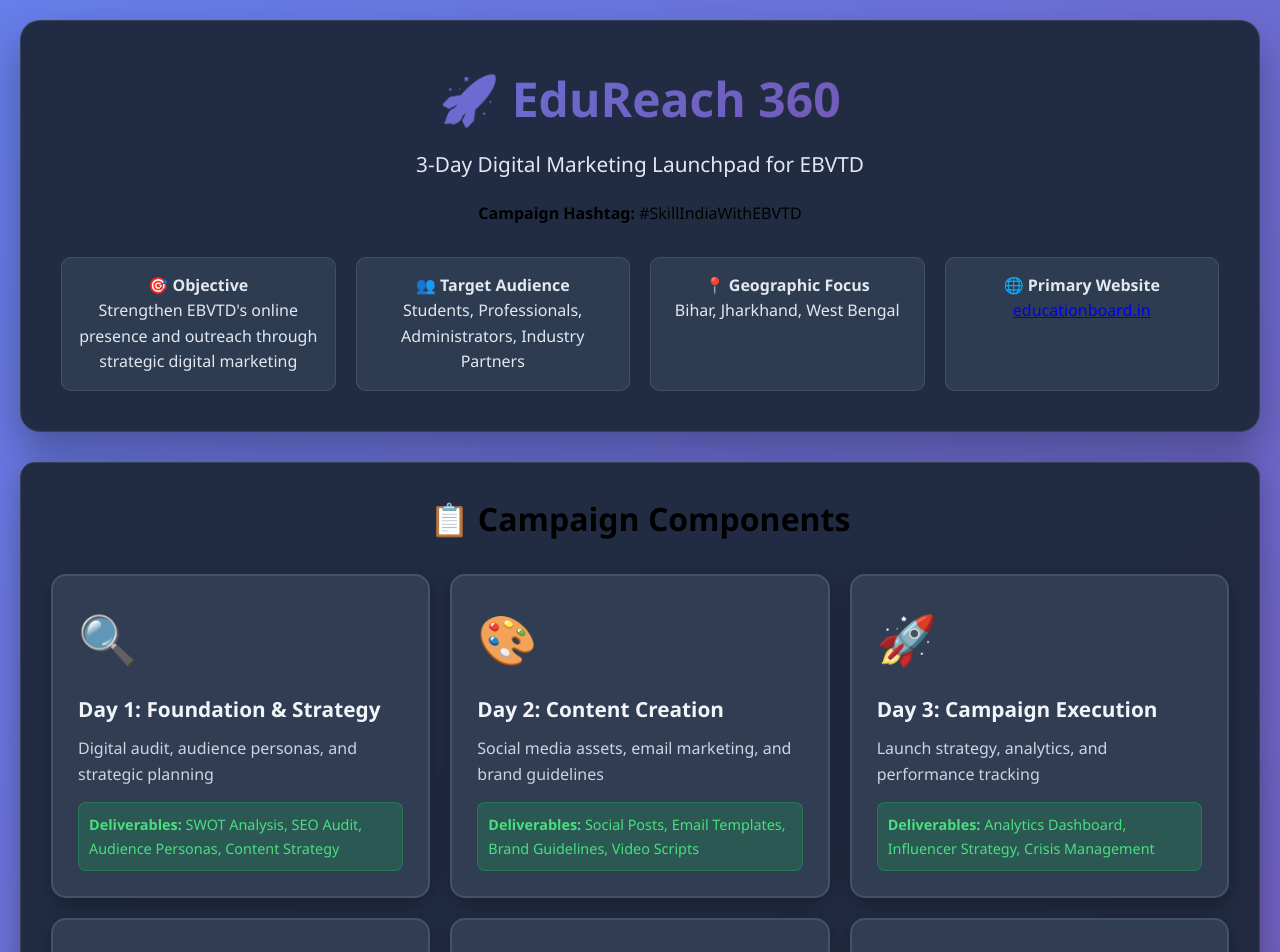
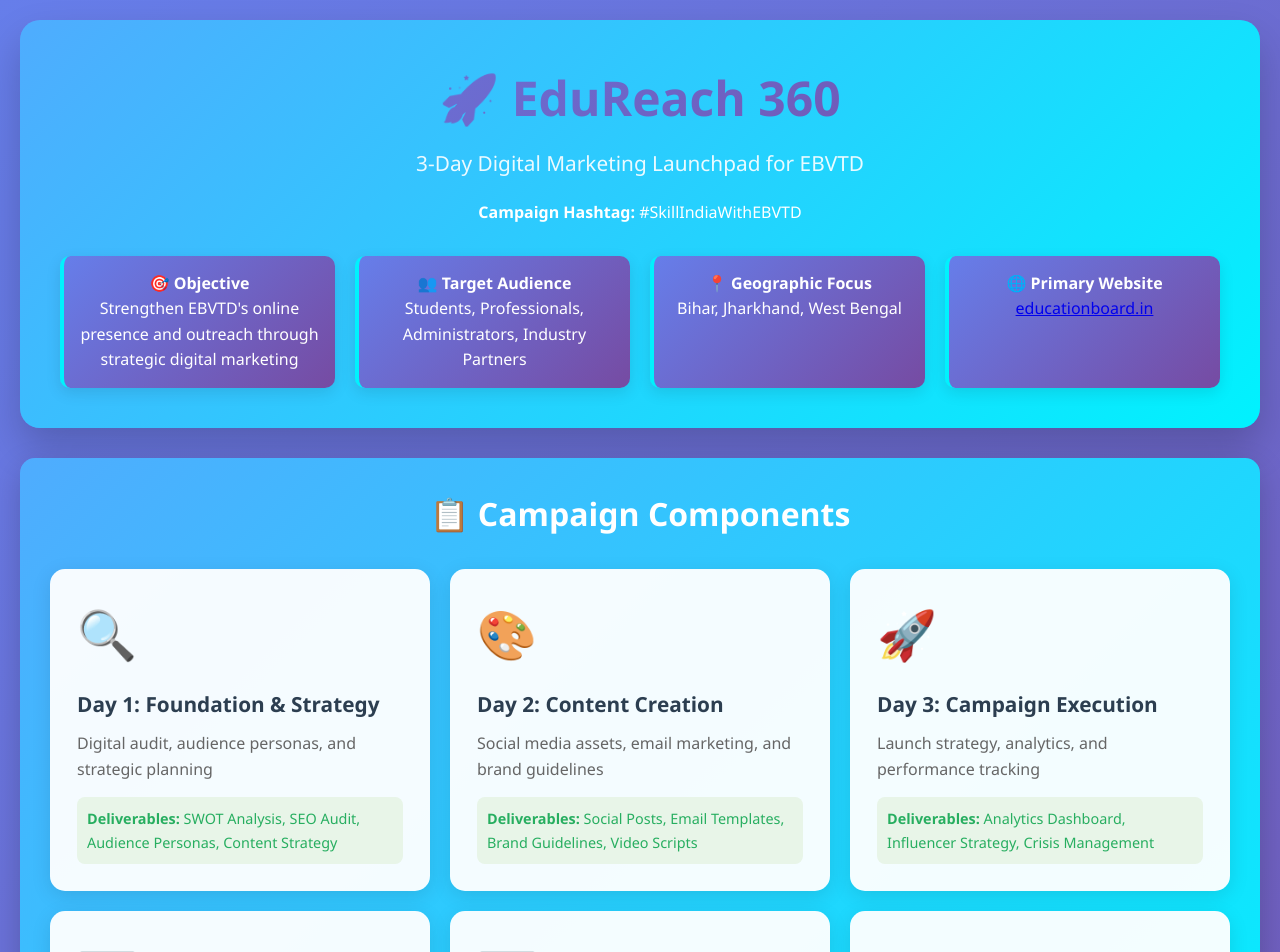
Before and after one commit to edureach360ebvtd-beep/edureach-360-campaign-kit, a website: page index.html in a window 1280 px wide. Shown: the top 952 px of the page. Drawn offline with Linux system fonts and the light colour scheme.

Commit message:
Apply beautiful gradient theme throughout campaign kit
- Revert dark theme and implement gradient aesthetic from launch section
- Main sections: Blue-cyan gradient (4facfe to 00f2fe) backgrounds
- Cards: Semi-transparent white backgrounds for excellent readability
- Meta cards: Purple gradient (667eea to 764ba2) for visual hierarchy
- Analytics dashboard: Consistent gradient theme with white metric cards
- Enhanced visual appeal while maintaining professional appearance
- Perfect contrast and accessibility across all components

```diff
--- a/index.html
+++ b/index.html
@@ -29,14 +29,14 @@
         }
 
         .header {
-            background: rgba(30, 41, 59, 0.95);
+            background: linear-gradient(135deg, #4facfe 0%, #00f2fe 100%);
             backdrop-filter: blur(10px);
             border-radius: 20px;
             padding: 40px;
             text-align: center;
             margin-bottom: 30px;
-            box-shadow: 0 20px 40px rgba(0,0,0,0.3);
-            border: 1px solid rgba(255, 255, 255, 0.1);
+            box-shadow: 0 20px 40px rgba(0,0,0,0.2);
+            color: white;
         }
 
         .header h1 {
@@ -50,7 +50,7 @@
 
         .header .subtitle {
             font-size: 1.3em;
-            color: #e2e8f0;
+            color: rgba(255, 255, 255, 0.9);
             margin-bottom: 20px;
         }
 
@@ -62,22 +62,22 @@
         }
 
         .meta-card {
-            background: rgba(51, 65, 85, 0.8);
+            background: linear-gradient(135deg, #667eea 0%, #764ba2 100%);
             padding: 15px;
             border-radius: 10px;
-            border-left: 4px solid #60a5fa;
-            color: #e2e8f0;
-            border: 1px solid rgba(255, 255, 255, 0.1);
+            border-left: 4px solid #00f2fe;
+            color: white;
+            box-shadow: 0 5px 15px rgba(0,0,0,0.1);
         }
 
         .nav-section {
-            background: rgba(30, 41, 59, 0.95);
+            background: linear-gradient(135deg, #4facfe 0%, #00f2fe 100%);
             backdrop-filter: blur(10px);
             border-radius: 15px;
             padding: 30px;
             margin-bottom: 30px;
-            box-shadow: 0 10px 30px rgba(0,0,0,0.3);
-            border: 1px solid rgba(255, 255, 255, 0.1);
+            box-shadow: 0 10px 30px rgba(0,0,0,0.2);
+            color: white;
         }
 
         .nav-grid {
@@ -87,19 +87,19 @@
         }
 
         .nav-card {
-            background: rgba(51, 65, 85, 0.9);
+            background: rgba(255, 255, 255, 0.95);
             border-radius: 15px;
             padding: 25px;
-            box-shadow: 0 5px 20px rgba(0,0,0,0.3);
+            box-shadow: 0 5px 20px rgba(0,0,0,0.1);
             transition: all 0.3s ease;
             cursor: pointer;
-            border: 2px solid rgba(255, 255, 255, 0.1);
+            border: 2px solid transparent;
         }
 
         .nav-card:hover {
             transform: translateY(-5px);
-            box-shadow: 0 15px 40px rgba(0,0,0,0.4);
-            border-color: #60a5fa;
+            box-shadow: 0 15px 40px rgba(0,0,0,0.2);
+            border-color: #00f2fe;
         }
 
         .nav-card .icon {
@@ -111,31 +111,30 @@
         .nav-card h3 {
             font-size: 1.3em;
             margin-bottom: 10px;
-            color: #f1f5f9;
+            color: #2c3e50;
         }
 
         .nav-card p {
-            color: #cbd5e1;
+            color: #666;
             margin-bottom: 15px;
         }
 
         .nav-card .deliverables {
-            background: rgba(34, 197, 94, 0.2);
+            background: #e8f5e8;
             padding: 10px;
             border-radius: 8px;
             font-size: 0.9em;
-            color: #4ade80;
-            border: 1px solid rgba(34, 197, 94, 0.3);
+            color: #27ae60;
         }
 
         .features-section {
-            background: rgba(30, 41, 59, 0.95);
+            background: linear-gradient(135deg, #4facfe 0%, #00f2fe 100%);
             backdrop-filter: blur(10px);
             border-radius: 15px;
             padding: 30px;
             margin-bottom: 30px;
-            box-shadow: 0 10px 30px rgba(0,0,0,0.3);
-            border: 1px solid rgba(255, 255, 255, 0.1);
+            box-shadow: 0 10px 30px rgba(0,0,0,0.2);
+            color: white;
         }
 
         .features-grid {
@@ -147,11 +146,10 @@
         .feature-card {
             text-align: center;
             padding: 20px;
-            background: rgba(51, 65, 85, 0.8);
+            background: rgba(255, 255, 255, 0.95);
             border-radius: 10px;
-            box-shadow: 0 3px 15px rgba(0,0,0,0.3);
-            border: 1px solid rgba(255, 255, 255, 0.1);
-            color: #e2e8f0;
+            box-shadow: 0 3px 15px rgba(0,0,0,0.1);
+            color: #2c3e50;
         }
 
         .feature-card .icon {
```
Also changed, not shown: 8_Analytics/Comprehensive_Analytics_Dashboard.html (+3 -4 lines).
